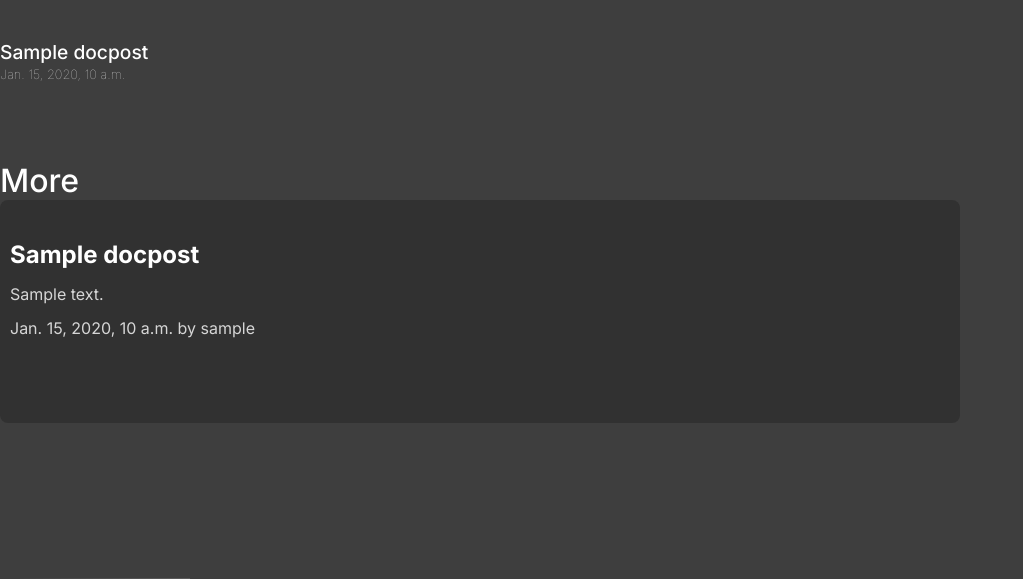
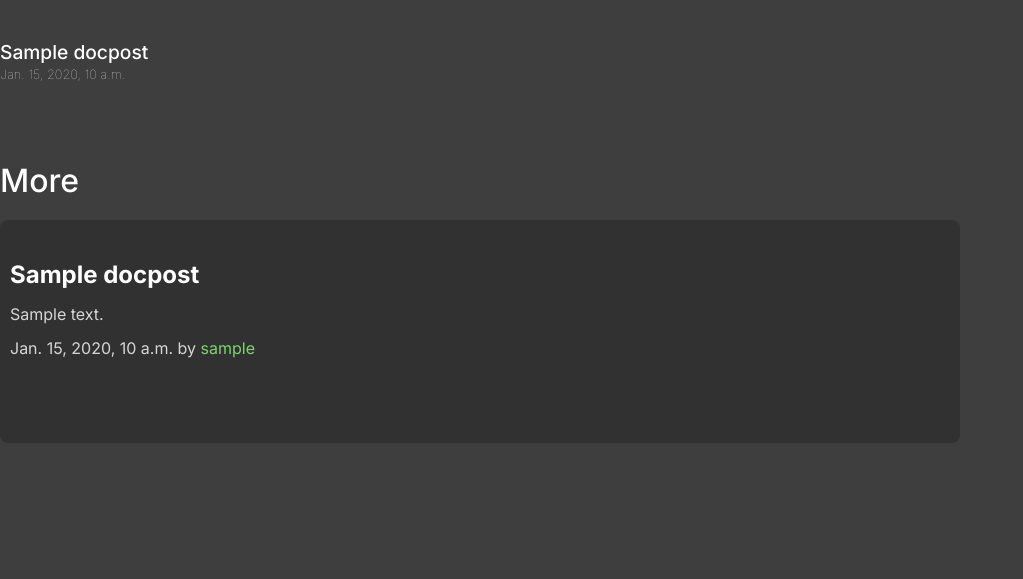
Before and after one commit to saamauro92/docume, a Django app: page /explore/ in a window 1280 px wide. Shown: the part 421-1000 px from the top of the page, without its empty margins (0-1023 px from the left). Run offline with Django 3.2, Linux system fonts and the light colour scheme; tables that the repository leaves empty hold one stand-in row (values such as "Sample post"); style sheets or scripts are compiled from the project's sources; some libraries are stand-ins or nearby versions.

Commit message:
Add color to authors name

```diff
--- a/static/css/style.scss
+++ b/static/css/style.scss
@@ -536,6 +536,7 @@ form {
 
     .subtitle {
       margin-top: 80px;
+      margin-bottom: 20px;
       font-size: 2rem;
     }
 
@@ -592,6 +593,7 @@ form {
             opacity: 0.8;
             i {
               all: unset;
+              color: $primary;
             }
           }
 
```
